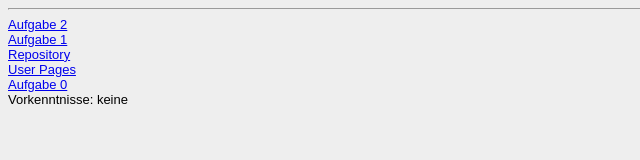
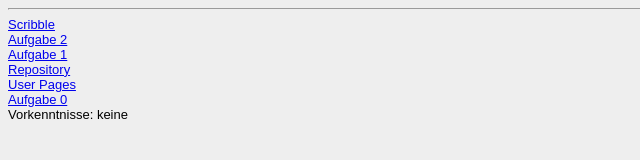
Before and after one commit to muellisa/EIA2, a plain HTML site: page Steckbrief/steckbrief.htm in a window 1280 px wide. Shown: the whole page, without its empty margins (0-640 px from the left). Drawn offline with Linux system fonts and the light colour scheme.

Commit message:
konzept hinzugefügt

```diff
--- a/Steckbrief/steckbrief.htm
+++ b/Steckbrief/steckbrief.htm
@@ -8,6 +8,7 @@ und diese -->
 
 <!-- Hier bitte die Vorkenntnisse im Bereich Programmierung zu Beginn der Veranstaltung kurz beschreiben! -->
 <hr>
+<a href="https://muellisa.github.io/EIA2/Aufgabe2/scribble.jpg" target="_blank"> Scribble</a><br>
 <a href="https://muellisa.github.io/EIA2/Aufgabe2/aufgabe2.html" target="_blank"> Aufgabe 2</a><br>
 <a href="https://muellisa.github.io/EIA2/Aufgabe1/aufgabe1.html" target="_blank"> Aufgabe 1</a><br>
 <a href="https://github.com/muellisa/EIA2" target="_blank"> Repository</a><br>
```
